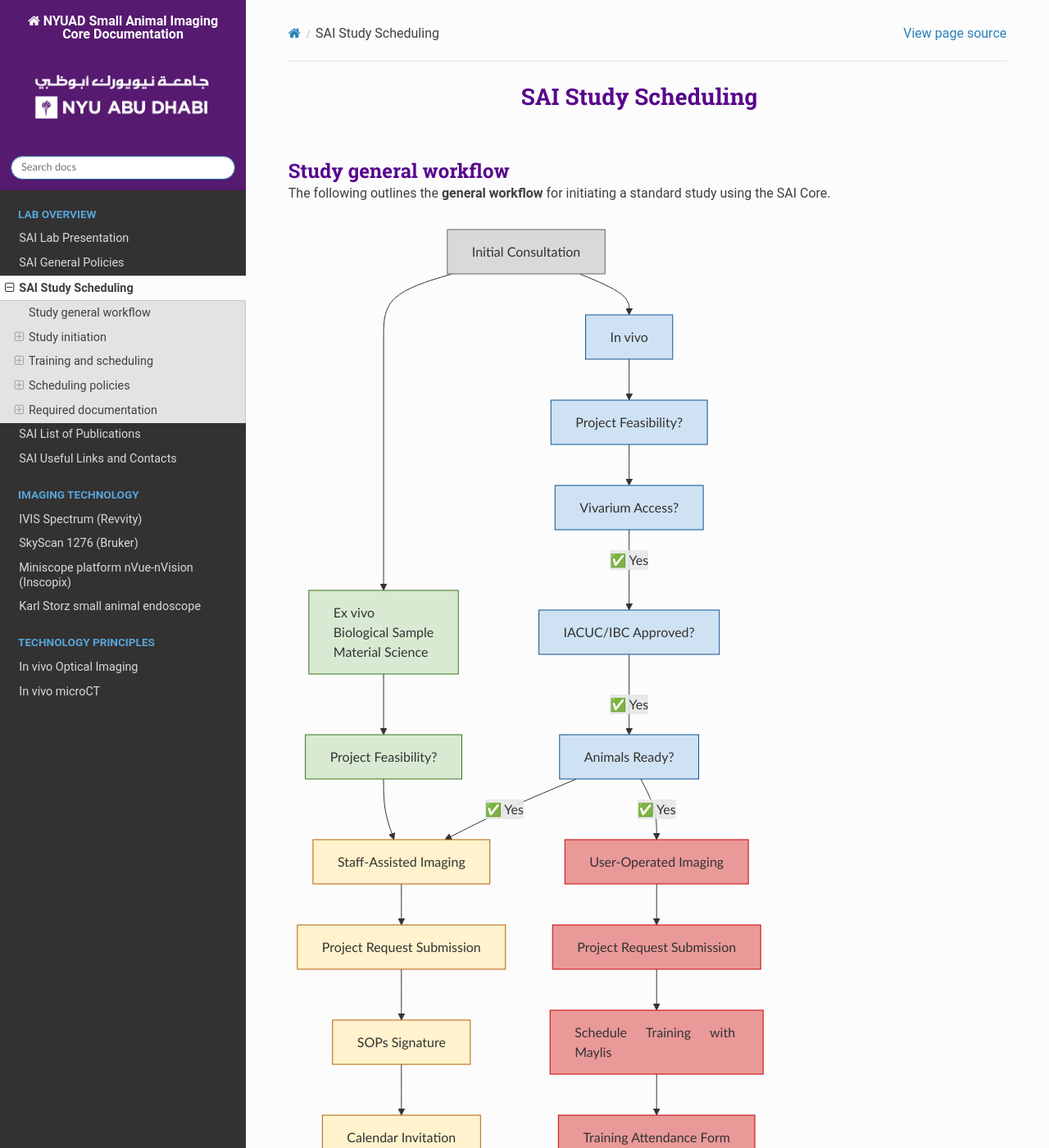
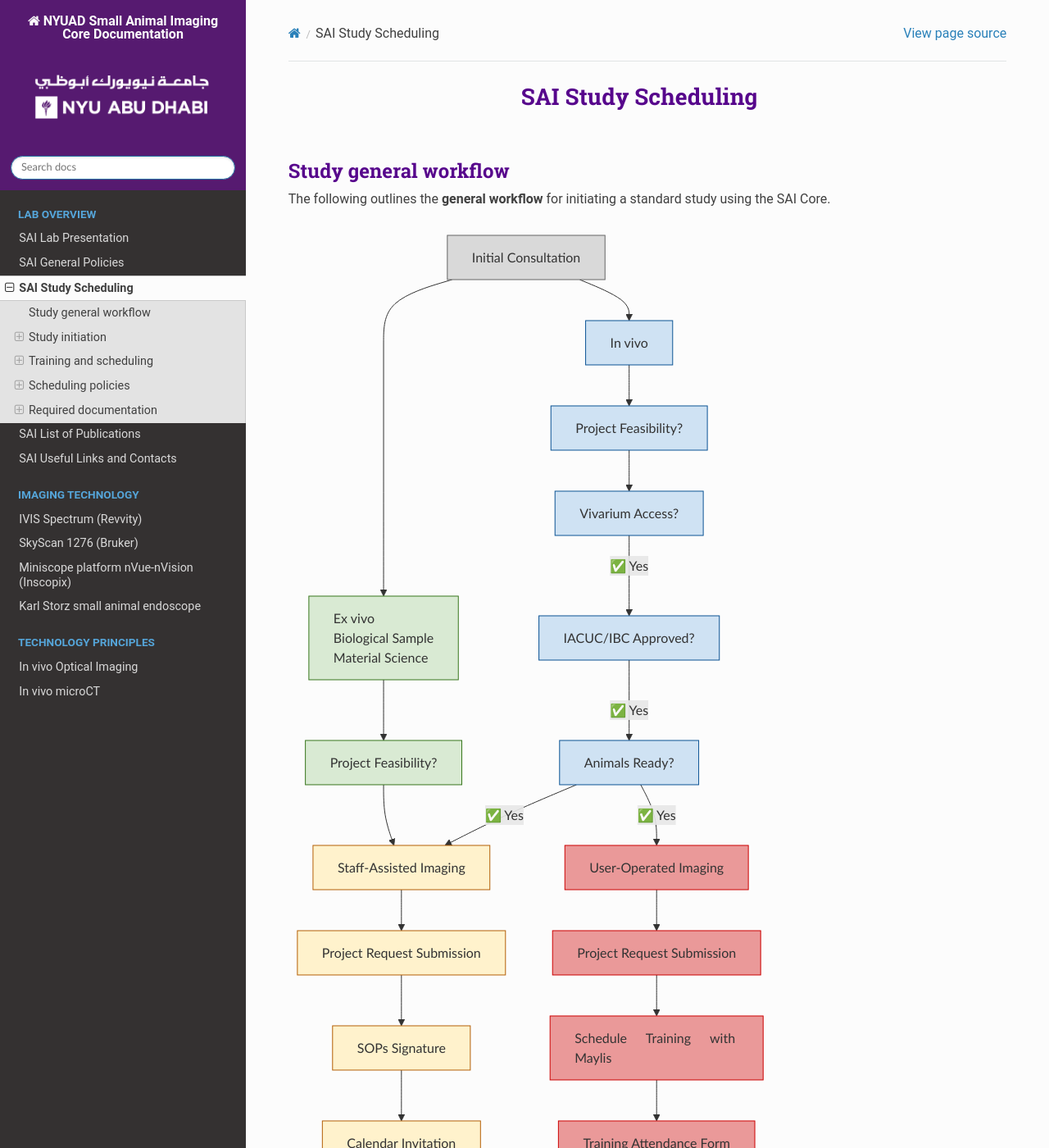
Before and after one commit to BioMedicalImaging-Core-NYUAD/smallanimalimaging-lab-documentation, a Sphinx documentation site: the page built from docs/source/1-lab-overview/SAI_scheduling.rst, in a window 1280 px wide and 1400 px high. Shown: the whole window at 82% size. Built offline with Sphinx 7.4.7 and the Read the Docs theme 3.1.0, drawn with Linux system fonts in a browser that asks for light colours.

Commit message:
font, styling

```diff
--- a/docs/source/_static/custom.css
+++ b/docs/source/_static/custom.css
@@ -33,22 +33,22 @@
     /*font-size: 2.25em !important;*/
     color: #57068c !important;         /* Deep Purple */
     font-weight: bold !important;
-    margin-top: 1.5em !important;
-    margin-bottom: 0em !important;
+    margin-top: 1.2em !important;
+    margin-bottom: 0.3em !important;
 }
 
 .rst-content h3 {
     /*font-size: 2em !important;*/
     color: #8a51af !important;
     font-weight: bold !important;
-    margin-top: 1.5em !important;
-    margin-bottom: 0em !important;
+    margin-top: 1.2em !important;
+    margin-bottom: 0.3em !important;
 }
 
 .rst-content h4 {
    /*. font-size: 1.75em !important;*/
     color: #7f7f7c !important;
     font-weight: bold !important;
-    margin-top: 1.5em !important;
-    margin-bottom: 0em !important;
+    margin-top: 1.2em !important;
+    margin-bottom: 0.3em !important;
 }
```
